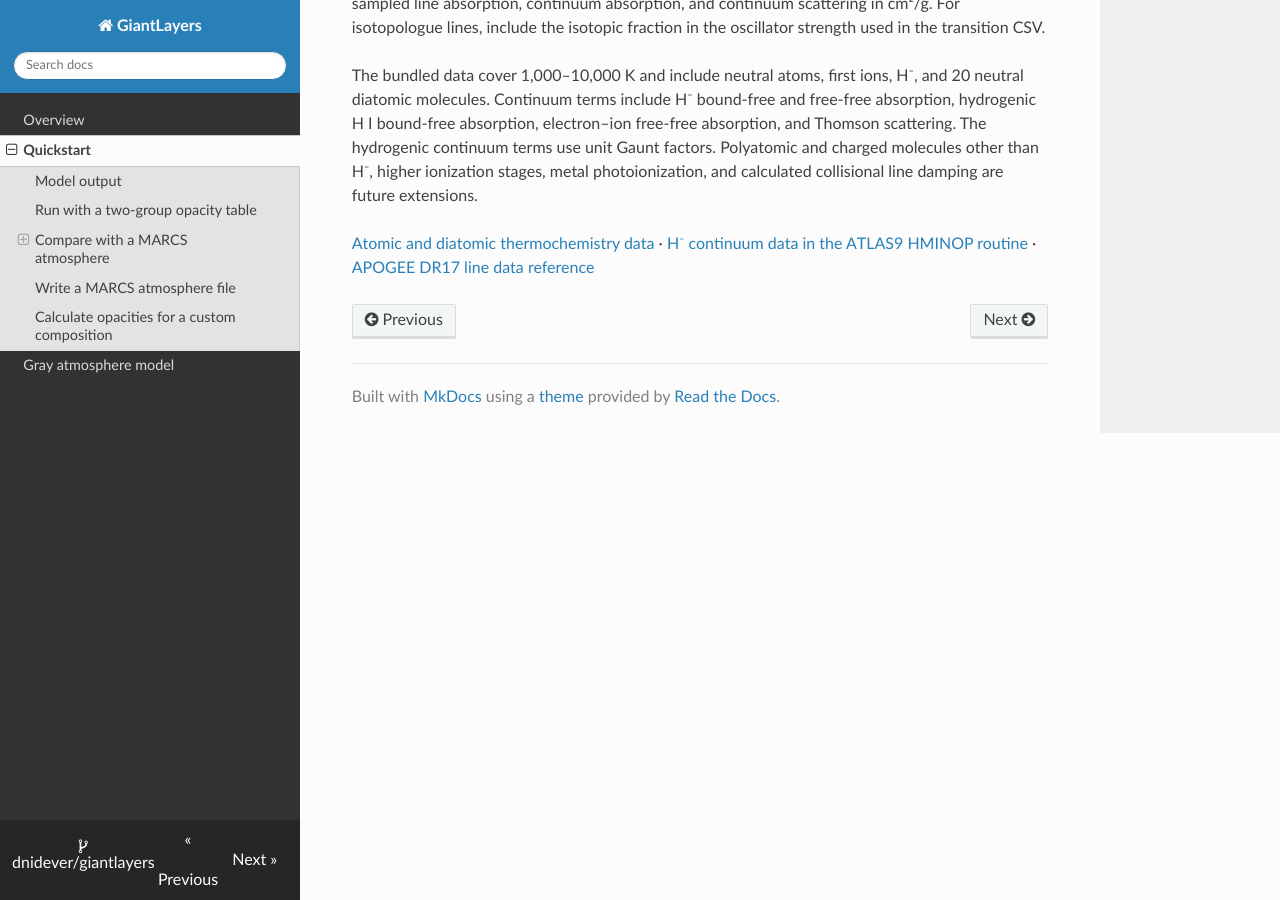
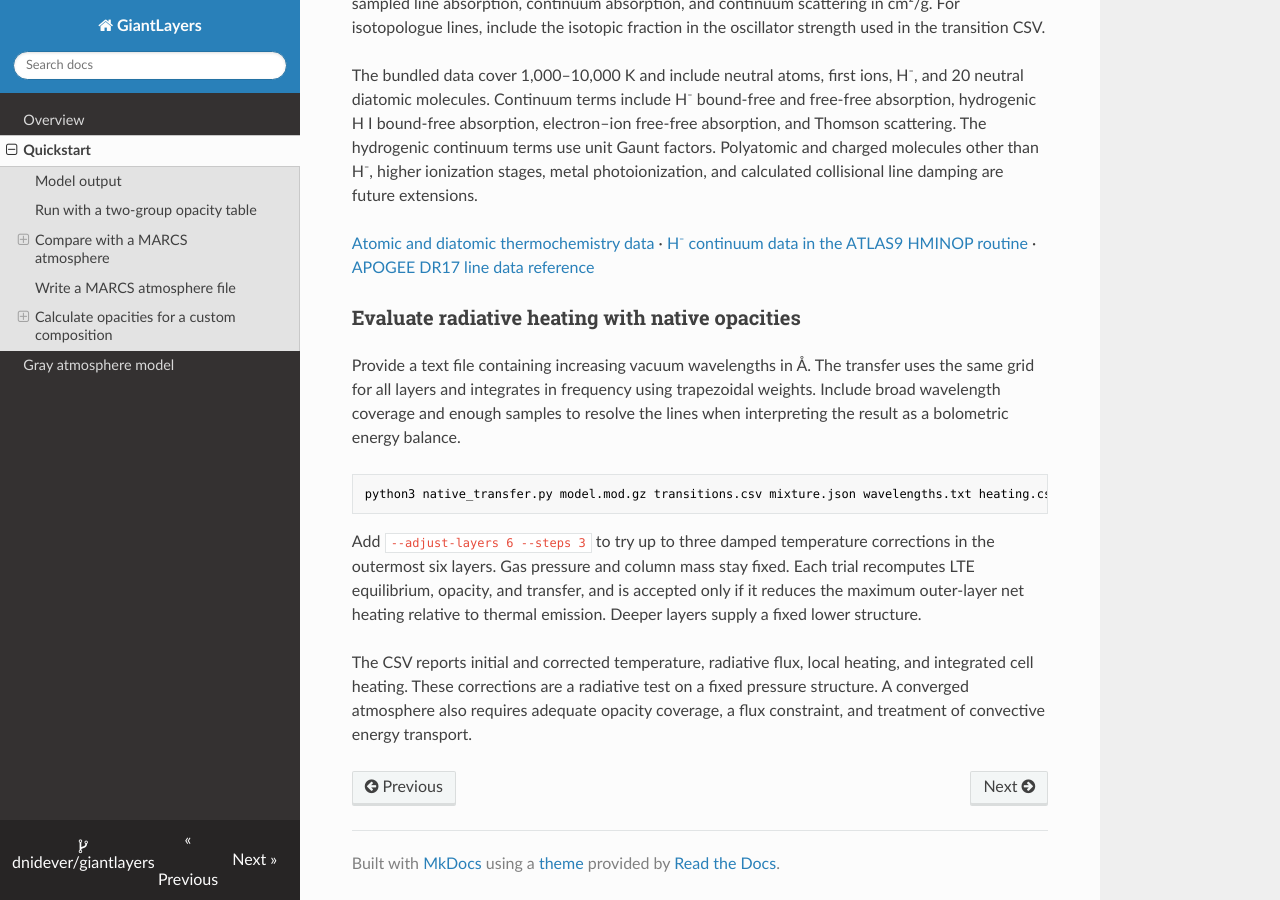
Before and after one commit to dnidever/giantlayers, an MkDocs documentation site: the page built from docs/quickstart.md, in a window 1280 px wide and 900 px high, scrolled down 2902 px. Built offline with MkDocs 1.6.1, drawn with Linux system fonts in a browser that asks for light colours; nearby versions of some CDN libraries.

Commit message:
Document the native radiative heating and temperature trial

````diff
--- a/docs/quickstart.md
+++ b/docs/quickstart.md
@@ -100,3 +100,15 @@ The reference MARCS structure supplies the temperature and gas pressure. The sol
 The bundled data cover 1,000–10,000 K and include neutral atoms, first ions, H⁻, and 20 neutral diatomic molecules. Continuum terms include H⁻ bound-free and free-free absorption, hydrogenic H I bound-free absorption, electron–ion free-free absorption, and Thomson scattering. The hydrogenic continuum terms use unit Gaunt factors. Polyatomic and charged molecules other than H⁻, higher ionization stages, metal photoionization, and calculated collisional line damping are future extensions.
 
 [Atomic and diatomic thermochemistry data](https://doi.org/10.1051/0004-6361/201526961) · [H⁻ continuum data in the ATLAS9 HMINOP routine](https://wwwuser.oats.inaf.it/fiorella.castelli/sources/atlas9g/atlas9mem.for) · [APOGEE DR17 line data reference](https://ui.adsabs.harvard.edu/abs/2021AJ....161..254S/abstract)
+
+### Evaluate radiative heating with native opacities
+
+Provide a text file containing increasing vacuum wavelengths in Å. The transfer uses the same grid for all layers and integrates in frequency using trapezoidal weights. Include broad wavelength coverage and enough samples to resolve the lines when interpreting the result as a bolometric energy balance.
+
+```sh
+python3 native_transfer.py model.mod.gz transitions.csv mixture.json wavelengths.txt heating.csv
+```
+
+Add `--adjust-layers 6 --steps 3` to try up to three damped temperature corrections in the outermost six layers. Gas pressure and column mass stay fixed. Each trial recomputes LTE equilibrium, opacity, and transfer, and is accepted only if it reduces the maximum outer-layer net heating relative to thermal emission. Deeper layers supply a fixed lower structure.
+
+The CSV reports initial and corrected temperature, radiative flux, local heating, and integrated cell heating. These corrections are a radiative test on a fixed pressure structure. A converged atmosphere also requires adequate opacity coverage, a flux constraint, and treatment of convective energy transport.
````
